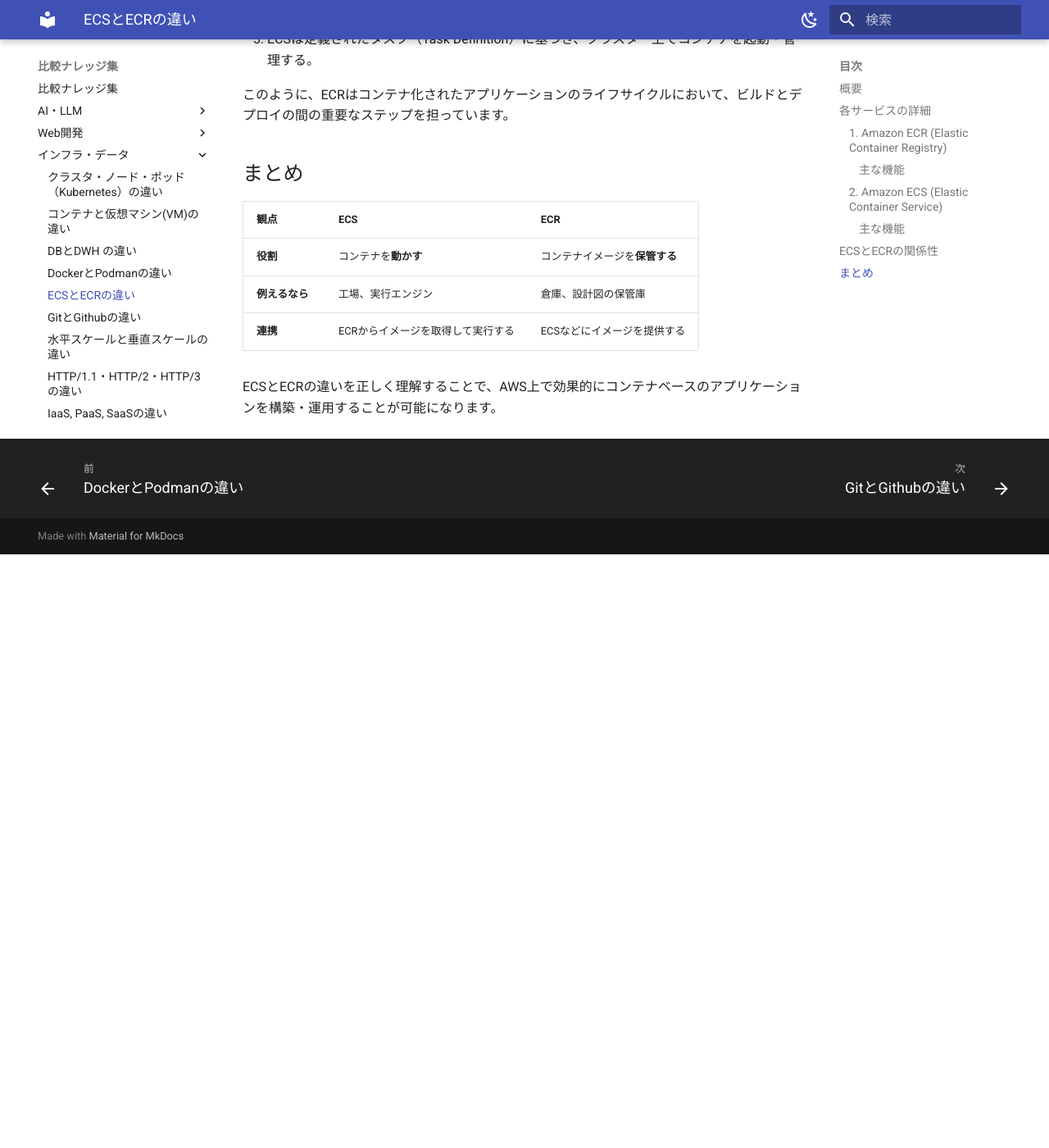
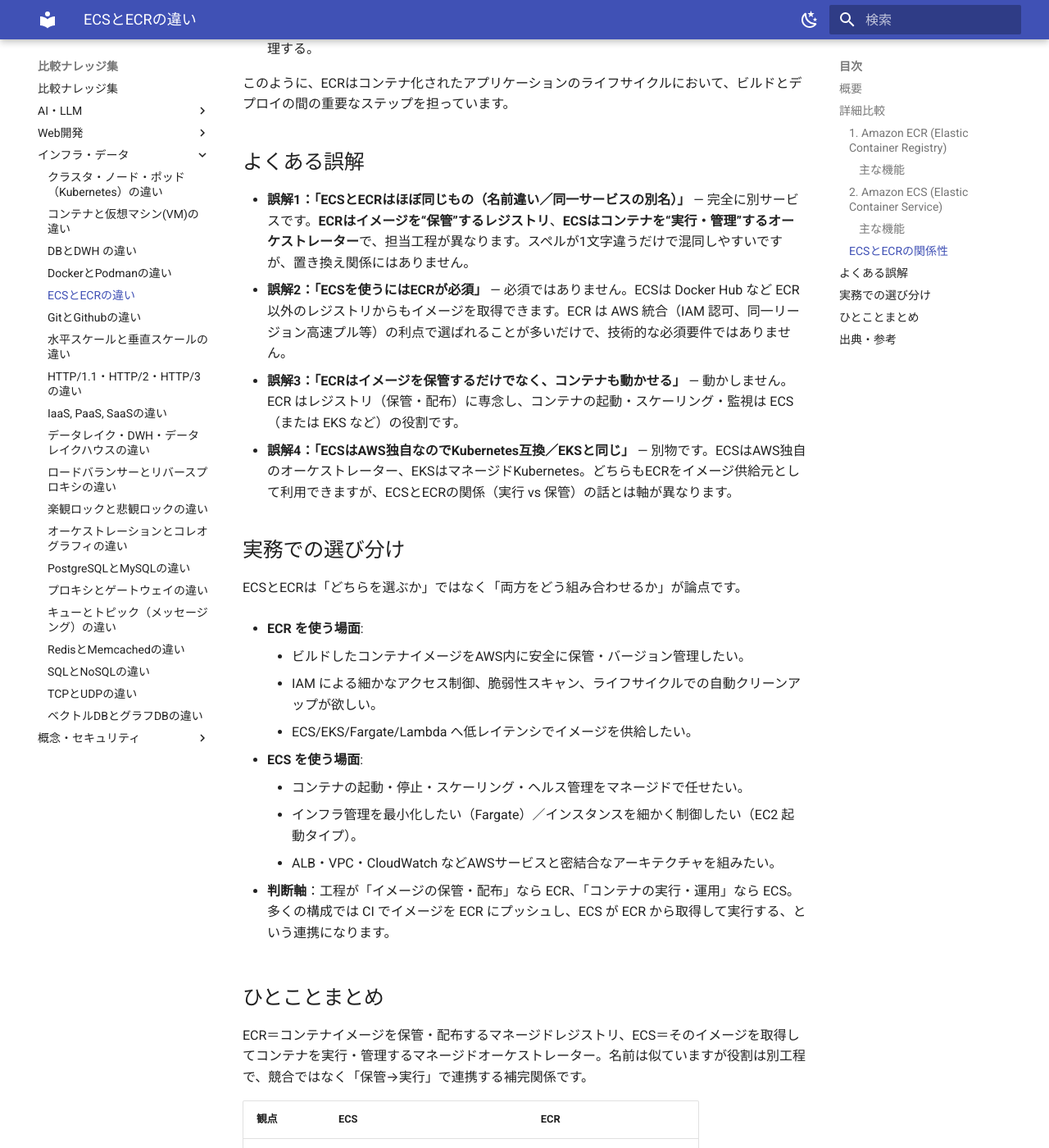
Before and after one commit to tomomira/comparisons, an MkDocs documentation site: the page built from docs/infra-data/ecs-vs-ecr.md, in a window 1280 px wide and 1400 px high, scrolled down 2110 px. Shown: the whole window at 82% size. Built offline with MkDocs 1.6.1 and Material for MkDocs 9.7.7, drawn with Linux system fonts in a browser that asks for light colours; before the commit the page ends 2786 px from its top, so only the background shows below that; some of the changed text lies outside the part shown.

Commit message:
qa(existing): 底上げ＋factcheck ecs-vs-ecr

```diff
--- a/docs/infra-data/ecs-vs-ecr.md
+++ b/docs/infra-data/ecs-vs-ecr.md
@@ -16,13 +16,11 @@ AWSのコンテナ関連サービスであるECS (Elastic Container Service) と
 | サービス名 | 正式名称 | カテゴリ | 主な目的 |
 | --- | --- | --- | --- |
 | **ECS** | Amazon Elastic Container Service | コンテナオーケストレーション | Dockerコンテナの実行、管理、スケーリング |
-| **ECR** | Amazon Elastic Container Registry | コンテナレジストリ | Dockerコンテナイメージの保管、管理、デプロイ |
+| **ECR** | Amazon Elastic Container Registry | コンテナレジストリ | コンテナイメージの保管、管理、配布 |
 
-簡単に言うと、**ECRは「コンテナイメージを保管する場所（倉庫）」** であり、**ECSは「そのイメージを使ってコンテナを動かす場所（工場）」** です。
+簡単に言うと、**ECRは「コンテナイメージを保管する場所（倉庫）」** であり、**ECSは「そのイメージを使ってコンテナを動かす場所（工場）」** です。名前が似ているため混同されがちですが、**役割がまったく異なる別サービス**です（どちらかがもう一方を内包する関係ではありません）。
 
----
-
-## 各サービスの詳細
+## 詳細比較
 
 ### 1. Amazon ECR (Elastic Container Registry)
 
@@ -30,32 +28,30 @@ ECRは、安全でスケーラブルなフルマネージドのコンテナイ
 
 #### 主な機能
 
-- **イメージの保管**: プライベートまたはパブリックなリポジトリにDockerコンテナイメージやOCI(Open Container Initiative)イメージを保存します。
-- **セキュリティ**: AWS IAM (Identity and Access Management) を使用してリポジトリへのアクセスをきめ細かく制御し、イメージスキャン機能で脆弱性を検出できます。
+- **イメージの保管**: プライベートまたはパブリックなリポジトリに Docker イメージや OCI (Open Container Initiative) イメージ、OCI 互換アーティファクトを保存します。
+- **セキュリティ**: AWS IAM (Identity and Access Management) のリソースベースの権限でリポジトリへのアクセスをきめ細かく制御し、イメージスキャン機能（プッシュ時スキャン等）で脆弱性を検出できます。
 - **バージョニング**: イメージタグを使用して、イメージのバージョンを管理します。
 - **ライフサイクルポリシー**: 古いイメージや不要なイメージを自動的にクリーンアップするルールを設定できます。
-- **AWSサービスとの統合**: ECS、EKS (Elastic Kubernetes Service)、AWS Fargate、AWS Lambdaなどのサービスとシームレスに連携し、イメージを簡単にデプロイできます。
+- **AWSサービスとの統合**: ECS、EKS (Elastic Kubernetes Service)、AWS Fargate、AWS Lambdaなどのサービスと連携し、イメージを簡単にデプロイできます。
 
 **ECRの役割は、アプリケーションの「設計図」であるコンテナイメージを、安全かつ効率的に保管・管理することです。**
 
 ### 2. Amazon ECS (Elastic Container Service)
 
-ECSは、AWS独自のフルマネージドなコンテナオーケストレーションサービスです。クラスター上でコンテナ化されたアプリケーションのデプロイ、管理、スケーリングを簡単に行うことができます。
+ECSは、AWSのフルマネージドなコンテナオーケストレーションサービスです。クラスター上でコンテナ化されたアプリケーションのデプロイ、管理、スケーリングを簡単に行うことができます。
 
 #### 主な機能
 
 - **コンテナの実行**: ECRなどのレジストリからコンテナイメージを取得し、クラスター上で実行します。
 - **オーケストレーション**: 複数のコンテナの起動、停止、状態監視、スケーリングなどを自動で管理します。
-- **起動タイプ**:
+- **起動タイプ（キャパシティ）**:
     - **EC2**: 基盤となるEC2インスタンスをユーザーが管理します。より詳細な制御が可能です。
     - **Fargate**: サーバーレスのコンピューティングエンジン。インフラの管理をAWSに任せ、コンテナの実行に集中できます。
 - **他のAWSサービスとの連携**: Application Load Balancer、VPC、IAM、CloudWatchなど、他の多くのAWSサービスと緊密に統合されており、高度なアーキテクチャを構築できます。
 
 **ECSの役割は、ECRから持ってきた「設計図」を元に、アプリケーションという「製品」を実際に組み立て、稼働させ、需要に応じて生産量を調整することです。**
 
----
-
-## ECSとECRの関係性
+### ECSとECRの関係性
 
 ECSとECRは、競合するサービスではなく、**互いに連携して動作する補完的な関係**にあります。
 
@@ -69,7 +65,32 @@ ECSとECRは、競合するサービスではなく、**互いに連携して動
 
 このように、ECRはコンテナ化されたアプリケーションのライフサイクルにおいて、ビルドとデプロイの間の重要なステップを担っています。
 
-## まとめ
+## よくある誤解
+
+- **誤解1：「ECSとECRはほぼ同じもの（名前違い／同一サービスの別名）」** — 完全に別サービスです。**ECRはイメージを“保管”するレジストリ**、**ECSはコンテナを“実行・管理”するオーケストレーター**で、担当工程が異なります。スペルが1文字違うだけで混同しやすいですが、置き換え関係にはありません。
+- **誤解2：「ECSを使うにはECRが必須」** — 必須ではありません。ECSは Docker Hub など ECR 以外のレジストリからもイメージを取得できます。ECR は AWS 統合（IAM 認可、同一リージョン高速プル等）の利点で選ばれることが多いだけで、技術的な必須要件ではありません。
+- **誤解3：「ECRはイメージを保管するだけでなく、コンテナも動かせる」** — 動かしません。ECR はレジストリ（保管・配布）に専念し、コンテナの起動・スケーリング・監視は ECS（または EKS など）の役割です。
+- **誤解4：「ECSはAWS独自なのでKubernetes互換／EKSと同じ」** — 別物です。ECSはAWS独自のオーケストレーター、EKSはマネージドKubernetes。どちらもECRをイメージ供給元として利用できますが、ECSとECRの関係（実行 vs 保管）の話とは軸が異なります。
+
+## 実務での選び分け
+
+ECSとECRは「どちらを選ぶか」ではなく「両方をどう組み合わせるか」が論点です。
+
+- **ECR を使う場面**:
+    - ビルドしたコンテナイメージをAWS内に安全に保管・バージョン管理したい。
+    - IAM による細かなアクセス制御、脆弱性スキャン、ライフサイクルでの自動クリーンアップが欲しい。
+    - ECS/EKS/Fargate/Lambda へ低レイテンシでイメージを供給したい。
+
+- **ECS を使う場面**:
+    - コンテナの起動・停止・スケーリング・ヘルス管理をマネージドで任せたい。
+    - インフラ管理を最小化したい（Fargate）／インスタンスを細かく制御したい（EC2 起動タイプ）。
+    - ALB・VPC・CloudWatch などAWSサービスと密結合なアーキテクチャを組みたい。
+
+- **判断軸**：工程が「イメージの保管・配布」なら ECR、「コンテナの実行・運用」なら ECS。多くの構成では CI でイメージを ECR にプッシュし、ECS が ECR から取得して実行する、という連携になります。
+
+## ひとことまとめ
+
+ECR＝コンテナイメージを保管・配布するマネージドレジストリ、ECS＝そのイメージを取得してコンテナを実行・管理するマネージドオーケストレーター。名前は似ていますが役割は別工程で、競合ではなく「保管→実行」で連携する補完関係です。
 
 | 観点 | ECS | ECR |
 | --- | --- | --- |
@@ -77,4 +98,9 @@ ECSとECRは、競合するサービスではなく、**互いに連携して動
 | **例えるなら** | 工場、実行エンジン | 倉庫、設計図の保管庫 |
 | **連携** | ECRからイメージを取得して実行する | ECSなどにイメージを提供する |
 
-ECSとECRの違いを正しく理解することで、AWS上で効果的にコンテナベースのアプリケーションを構築・運用することが可能になります。
+## 出典・参考
+
+- AWS公式ドキュメント「What is Amazon Elastic Container Service?」（ECSはフルマネージドのコンテナオーケストレーションサービス。キャパシティ＝EC2／Fargate／Managed Instances／ECS Anywhere、コントローラがアプリを管理。ECR等と統合）: https://docs.aws.amazon.com/AmazonECS/latest/developerguide/Welcome.html
+- AWS公式ドキュメント「What is Amazon Elastic Container Registry?」（ECRはAWSマネージドのコンテナイメージレジストリ。IAMによるリソースベース権限のプライベート/パブリックリポジトリ、Docker/OCIイメージ・OCI互換アーティファクト、ライフサイクルポリシー、プッシュ時スキャン）: https://docs.aws.amazon.com/AmazonECR/latest/userguide/what-is-ecr.html
+- AWS Fargate 公式（サーバーレスのコンテナ向けコンピューティングエンジン。ECS/EKS の起動タイプとして利用）: https://aws.amazon.com/fargate/
+- AWS「Amazon ECS と Amazon EKS の選択」（ECSはAWS独自のオーケストレーター、EKSはマネージドKubernetes。誤解4の裏取り）: https://aws.amazon.com/containers/
```
Also changed, not shown: other parts of docs/infra-data/ecs-vs-ecr.md (+2 -2 lines).
